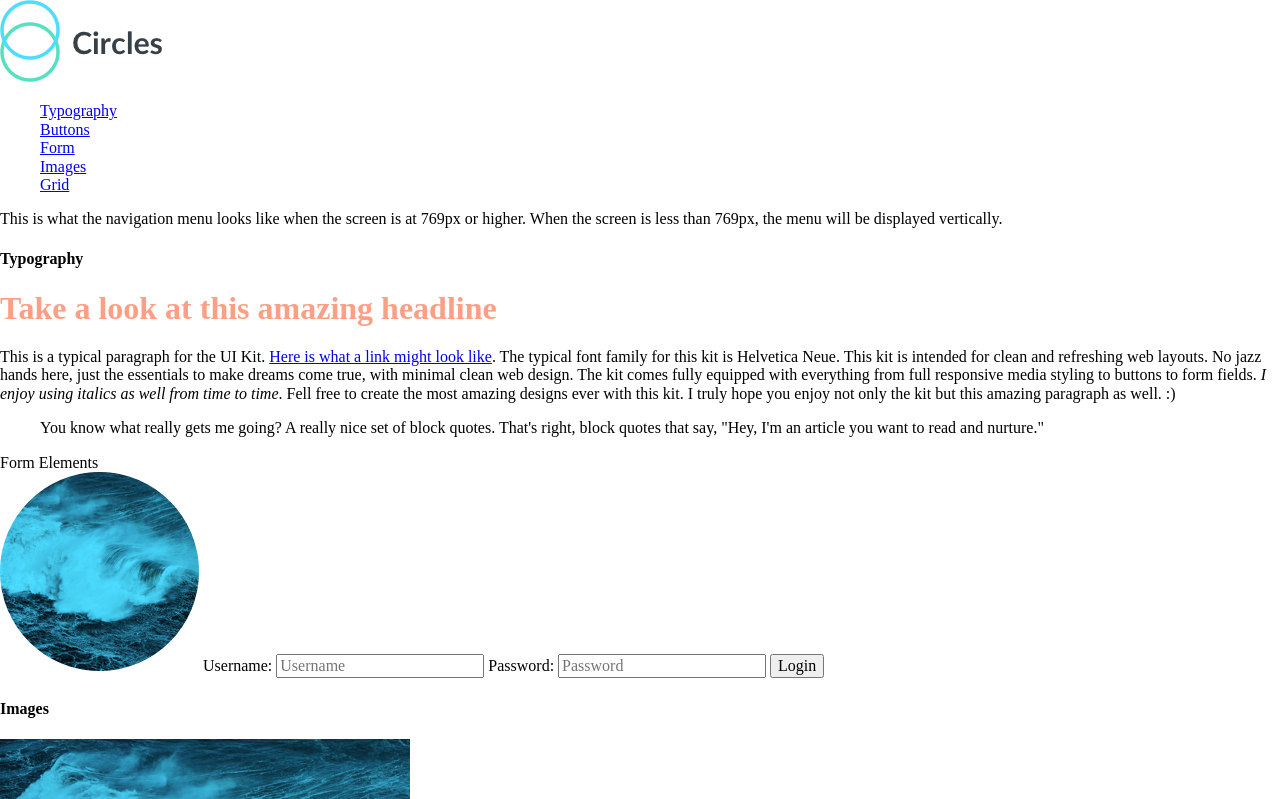
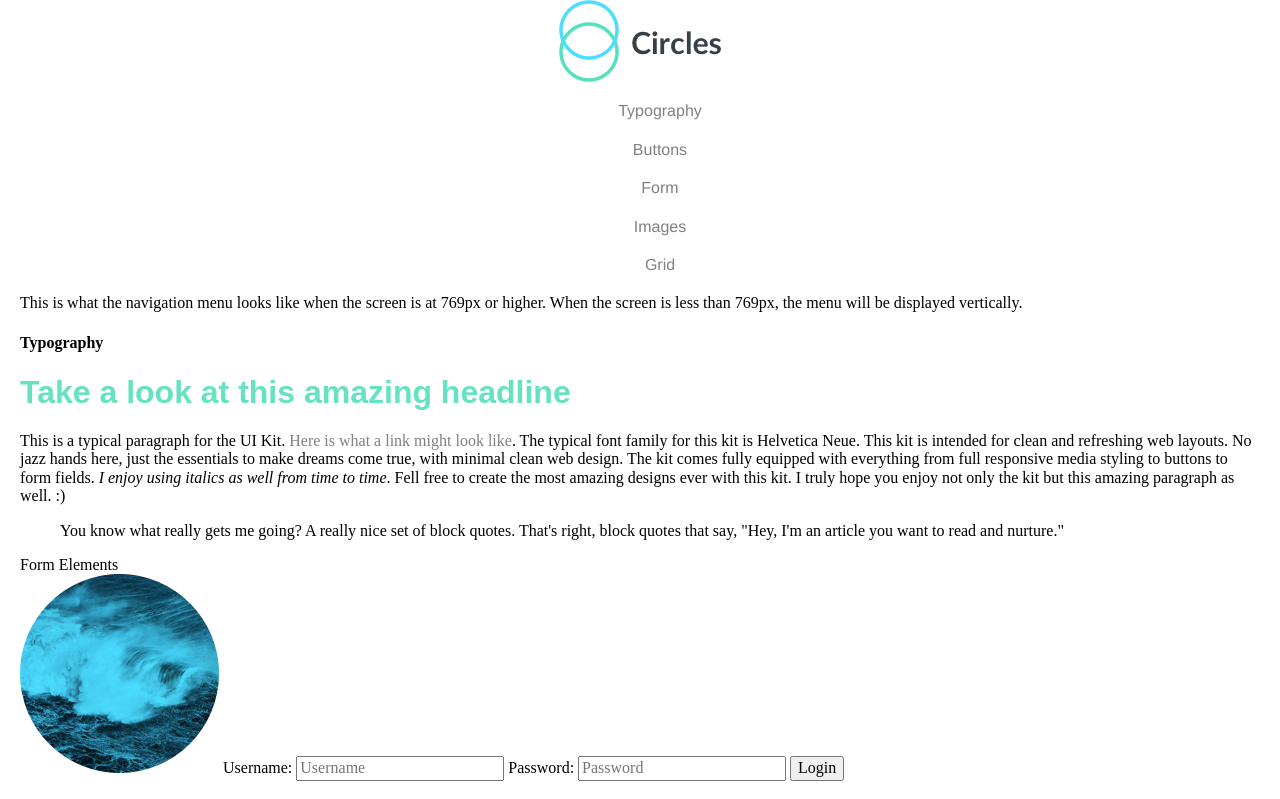
Before and after one commit to erikyoung/styleguide--sass, a plain HTML site: page index.html in a window 1280 px wide. Shown: the top 799 px of the page. Drawn offline with Linux system fonts and the light colour scheme.

Commit message:
began to build out the placeholders and some of the basic layout components of the project

```diff
--- a/scss/base/_base.scss
+++ b/scss/base/_base.scss
@@ -9,6 +9,13 @@
 
 }
 
-ul {
+ul li {
     list-style-type: none;
+
 }
+
+a {
+	color: grey;
+	text-decoration:none;
+
+}
--- a/scss/components/_buttons.scss
+++ b/scss/components/_buttons.scss
@@ -0,0 +1,9 @@
+.btn--default,
+    .btn--success,
+    .btn--error,
+    .btn--warning,
+    .btn--info,
+    .theme__colors {
+
+    text-align: center;
+    }
--- a/scss/components/_grid.scss
+++ b/scss/components/_grid.scss
@@ -0,0 +1,3 @@
+.grid__col--3, .grid__col--9 {
+	text-align: center;
+}
--- a/scss/components/_navigation.scss
+++ b/scss/components/_navigation.scss
@@ -0,0 +1,4 @@
+.nav__item {
+	margin-bottom: 20px;
+	font-family: $body-content-font-family;
+}
--- a/scss/components/_typography.scss
+++ b/scss/components/_typography.scss
@@ -1,3 +1,9 @@
 .headline--primary {
-	color: $vivid_tangerine;
+	color: $main-headline-color;
+	font-family: $header-font-family;
 }
+
+.container {
+	margin-left: 20px;
+	margin-right: 20px;
+}
--- a/scss/utilities/_variables.scss
+++ b/scss/utilities/_variables.scss
@@ -1,3 +1,17 @@
 //must have at least fonts, breakpoints, and colors
 
-$vivid_tangerine: #fd9f85;
+
+// Colors //
+
+$main-headline-color: #66E1C1;
+$info-button: #927BC1;
+$grid__col--3-color: #DEB2EE;
+$grid__col--4-color: #5BDDFC;
+$grid__col--7-color: #E4757A;
+$grid__col--6-color: #44ABCA;
+
+
+//Fonts//
+
+$header-font-family: 'proxima-nova', sans-serif;
+$body-content-font-family: 'Helvetica Neue', Arial, sans-serif;
```
Also changed, not shown: css/styles.css, 1 other file.
